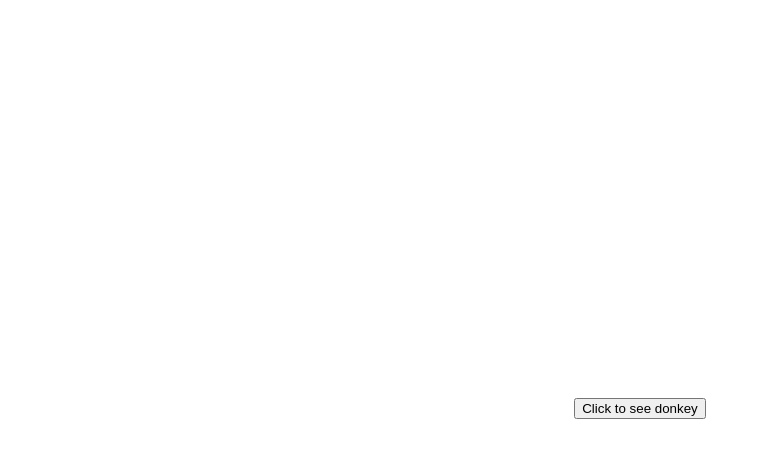
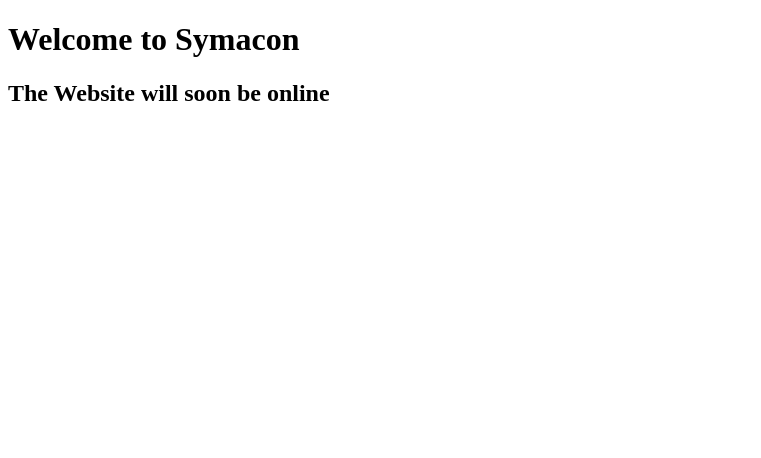
Before and after one commit to ProfDrPleb/Symacon-site, a plain HTML site: page index.html in a window 1280 px wide. Shown: the whole page, without its empty margins (0-761 px from the left). Drawn offline with Linux system fonts and the light colour scheme.

Commit message:
Update index.html

```diff
--- a/index.html
+++ b/index.html
@@ -2,31 +2,13 @@
 <html lang="en">
 <head>
   <meta charset="UTF-8">
-  <title>Click to see donkey</title>
-  <style>
-    body {
-      display: flex;
-      flex-direction: column;
-      justify-content: center;
-      align-items: center;
-      min-height: 100vh;
-    }
-    #donkey {
-      display: none; /* Bild ist anfangs versteckt */
-      margin-top: 15px;
-      max-width: 300px;
-    }
-  </style>
+  <title>Welcome to Symacon</title>
+
 </head>
 <body>
-  <button onclick="showImage()">Click to see donkey</button>
 
-  <img id="donkey" src="https://profile-images.xing.com/images/74f5b23526bca38951df5ef259505bf4-3/j%C3%A9r%C3%B4me-hochuli.1024x1024.jpg" alt="A donkey">
+  <h1>Welcome to Symacon</h1>
+  <h2>The Website will soon be online</h2>
 
-  <script>
-    function showImage() {
-      document.getElementById("donkey").style.display = "block";
-    }
-  </script>
 </body>
 </html>
```
